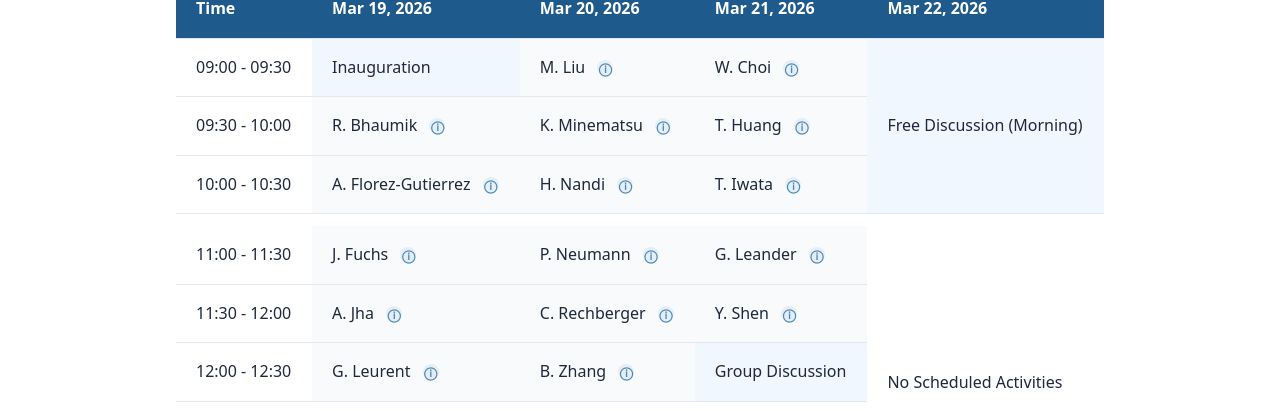
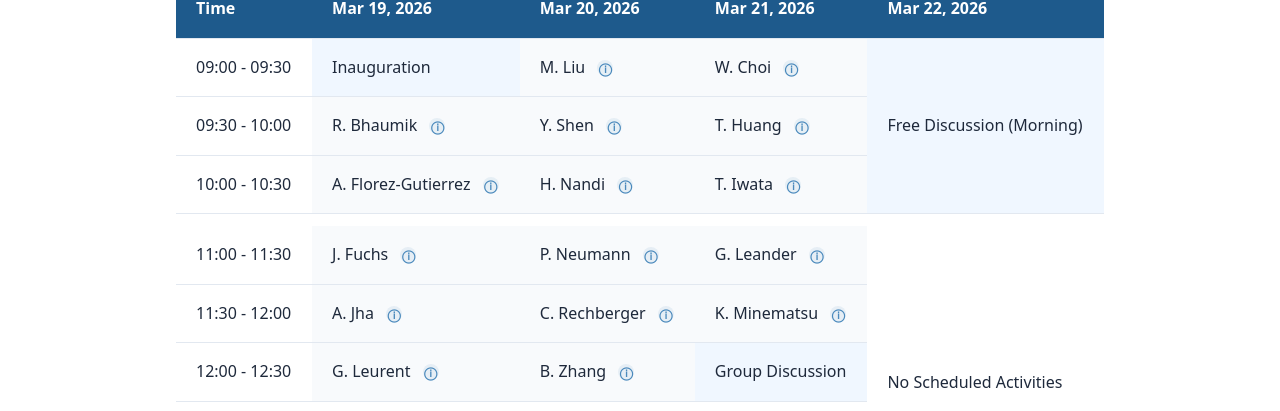
Before and after one commit to ask2026/ask2026.github.io, a Jekyll site: the page built from program.md, in a window 1280 px wide. Shown: the part 276-687 px from the top of the page. Built offline with Jekyll 4.4.1, drawn with Linux system fonts in a browser that asks for light colours.

Commit message:
update the schedule

```diff
--- a/program.md
+++ b/program.md
@@ -43,8 +43,8 @@ permalink: /program/
           <span class="speaker-initials">R. Bhaumik</span>
           <span class="hover-hint">ⓘ</span>
         </td>
-        <td class="speaker-cell" title="Kazuhiko Minematsu - Do not Mix Models: Revisiting Generic Transforms for Committing Authenticated Encryption">
-          <span class="speaker-initials">K. Minematsu</span>
+        <td class="speaker-cell" title="Yaobin Shen - Tight Generic PRF Security of HMAC and NMAC">
+          <span class="speaker-initials">Y. Shen</span>
           <span class="hover-hint">ⓘ</span>
         </td>
         <td class="speaker-cell" title="Tao Huang - Scenario-Oriented High-Throughput Cipher Design">
@@ -95,8 +95,8 @@ permalink: /program/
           <span class="speaker-initials">C. Rechberger</span>
           <span class="hover-hint">ⓘ</span>
         </td>
-        <td class="speaker-cell" title="Yaobin Shen - Tight Generic PRF Security of HMAC and NMAC">
-          <span class="speaker-initials">Y. Shen</span>
+        <td class="speaker-cell" title="Kazuhiko Minematsu - Do not Mix Models: Revisiting Generic Transforms for Committing Authenticated Encryption">
+          <span class="speaker-initials">K. Minematsu</span>
           <span class="hover-hint">ⓘ</span>
         </td>
       </tr>
```
